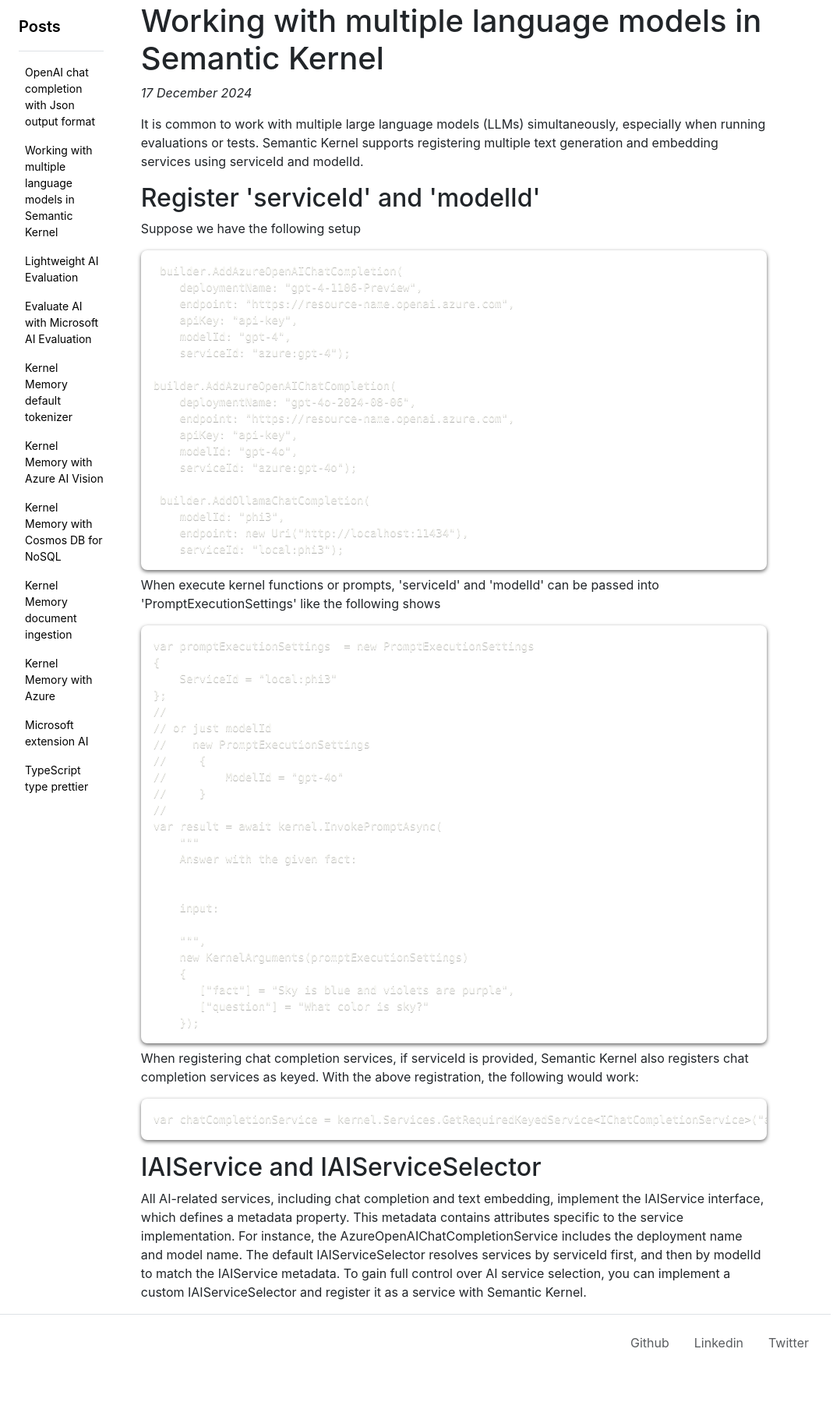
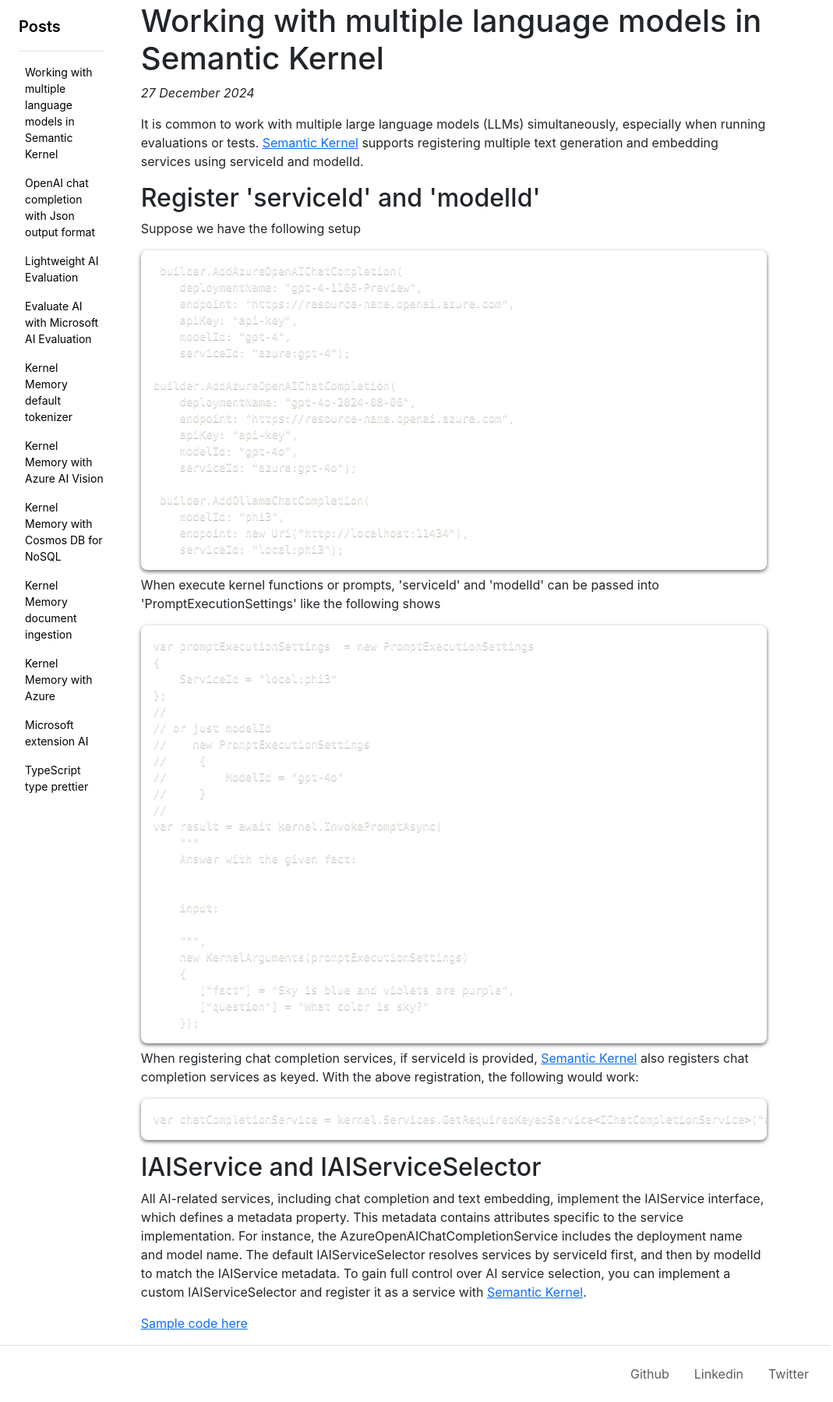
Before and after one commit to StormHub/stormhub, an Eleventy site: page site/content/blog/2024-12-27-SemanticKernel-Models.md in a window 1280 px wide. Shown: the part 112-1910 px from the top of the page at 78% size, without its empty margins (144-1213 px from the left). Before the commit the page ends 1870 px from the top, so only its background shows below. Built offline with nearby package versions, Linux system fonts and the light colour scheme; Eleventy itself is replaced by a stand-in of ours; some packages are replaced by stand-ins of ours; code samples lack their colours; files that its build step writes are made by us from their sources.

Commit message:
2024-12-27

````diff
--- a/site/content/blog/2024-12-27-SemanticKernel-Models.md
+++ b/site/content/blog/2024-12-27-SemanticKernel-Models.md
@@ -1,7 +1,7 @@
 ---
 title: Working with multiple language models in Semantic Kernel
 description: Use multiple language models in Semantic Kerneal.
-date: 2024-12-17
+date: 2024-12-27
 tags: [ ".NET", "AI", "Semantic Kernel" ]
 ---
 
@@ -9,7 +9,7 @@
 
 *{{date | readableDate }}*
 
-It is common to work with multiple large language models (LLMs) simultaneously, especially when running evaluations or tests. Semantic Kernel supports registering multiple text generation and embedding services using serviceId and modelId.
+It is common to work with multiple large language models (LLMs) simultaneously, especially when running evaluations or tests. [Semantic Kernel](https://github.com/microsoft/semantic-kernel) supports registering multiple text generation and embedding services using serviceId and modelId.
 
 ## Register 'serviceId' and 'modelId'
 Suppose we have the following setup
@@ -62,10 +62,12 @@
     });
 ```
 
-When registering chat completion services, if serviceId is provided, Semantic Kernel also registers chat completion services as keyed. With the above registration, the following would work:
+When registering chat completion services, if serviceId is provided, [Semantic Kernel](https://github.com/microsoft/semantic-kernel) also registers chat completion services as keyed. With the above registration, the following would work:
 ```csharp
 var chatCompletionService = kernel.Services.GetRequiredKeyedService<IChatCompletionService>("azure:gpt-4o");
 ```
 
 ## IAIService and IAIServiceSelector
-All AI-related services, including chat completion and text embedding, implement the IAIService interface, which defines a metadata property. This metadata contains attributes specific to the service implementation. For instance, the AzureOpenAIChatCompletionService includes the deployment name and model name. The default IAIServiceSelector resolves services by serviceId first, and then by modelId to match the IAIService metadata. To gain full control over AI service selection, you can implement a custom IAIServiceSelector and register it as a service with Semantic Kernel.
+All AI-related services, including chat completion and text embedding, implement the IAIService interface, which defines a metadata property. This metadata contains attributes specific to the service implementation. For instance, the AzureOpenAIChatCompletionService includes the deployment name and model name. The default IAIServiceSelector resolves services by serviceId first, and then by modelId to match the IAIService metadata. To gain full control over AI service selection, you can implement a custom IAIServiceSelector and register it as a service with [Semantic Kernel](https://github.com/microsoft/semantic-kernel).
+
+[Sample code here](https://github.com/StormHub/stormhub/tree/main/resources/2024-12-27/ConsoleApp)
````
